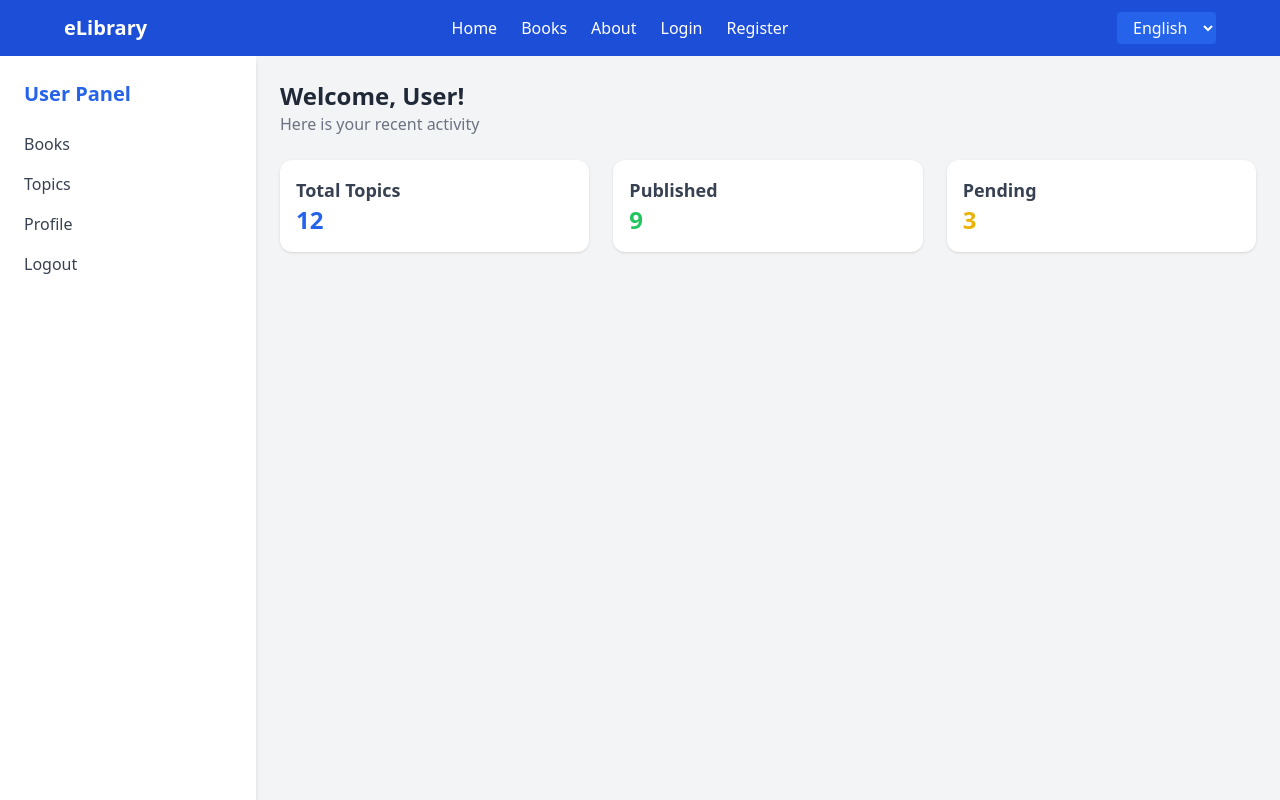
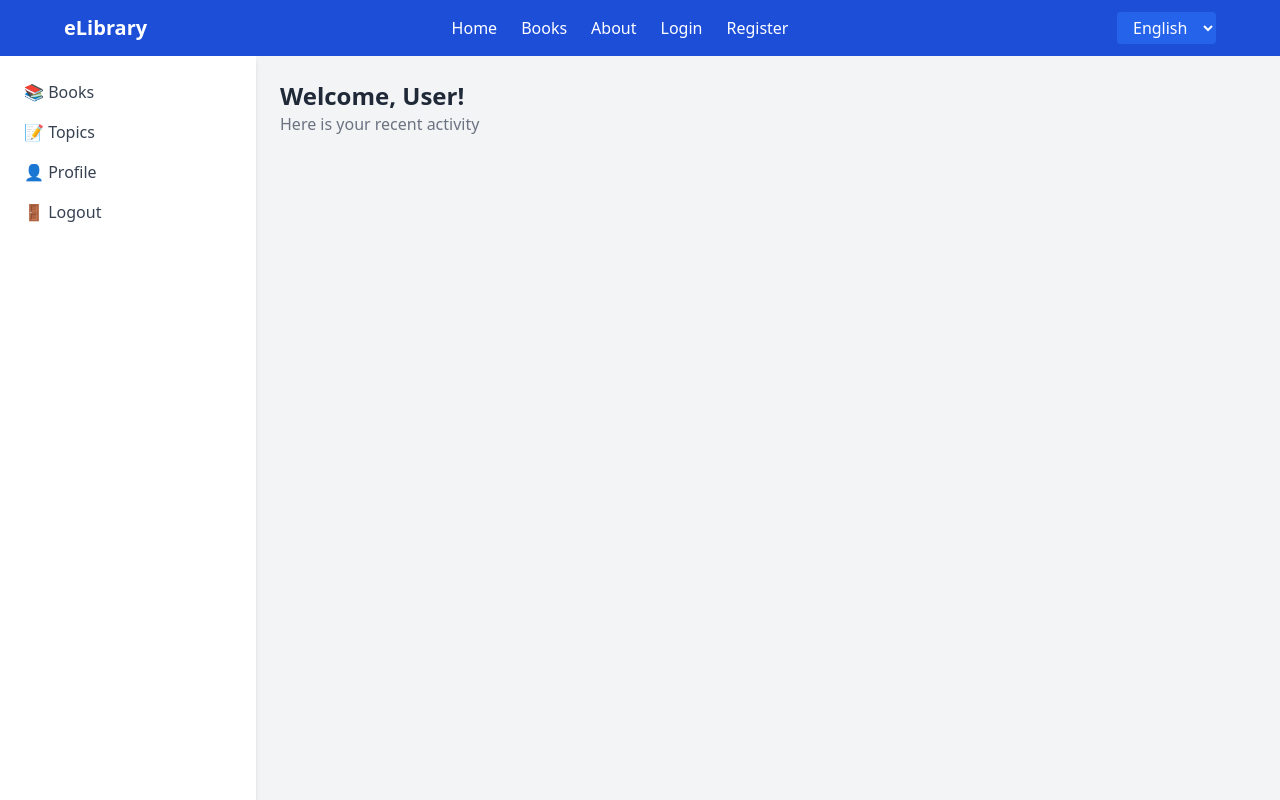
Before and after one commit to hafizullah123/ELIBRARY, a React (Create React App) app in the folder elibrary-frontend/: page /userdashboard in a window 1280 px wide. Shown: the top 800 px of the page. Built offline with nearby package versions, Linux system fonts and the light colour scheme.

Commit message:
complete the  user dashboard

```diff
--- a/elibrary-frontend/src/component/userdashboard.js
+++ b/elibrary-frontend/src/component/userdashboard.js
@@ -1,51 +1,54 @@
-import React from "react";
+import React, { useState } from "react";
 
 export default function UserDashboard() {
+  const [isMenuOpen, setIsMenuOpen] = useState(false);
+
   return (
-    <div className="min-h-screen flex bg-gray-100">
+    <div className="min-h-screen flex flex-col md:flex-row bg-gray-100">
+      {/* Mobile Top Bar */}
+      <div className="md:hidden flex justify-between items-center bg-white p-4 shadow-md">
+        <h2 className="text-xl font-bold text-blue-600">User Panel</h2>
+        <button
+          className="text-gray-600 focus:outline-none"
+          onClick={() => setIsMenuOpen(!isMenuOpen)}
+        >
+          ☰
+        </button>
+      </div>
+
       {/* Sidebar */}
-      <aside className="w-64 bg-white shadow-md p-6">
-        <h2 className="text-xl font-bold text-blue-600 mb-6">User Panel</h2>
+      <aside
+        className={`${
+          isMenuOpen ? "block" : "hidden"
+        } md:block w-full md:w-64 bg-white shadow-md p-6 md:min-h-screen`}
+      >
         <nav className="space-y-4">
           <a href="#" className="text-gray-700 hover:text-blue-600 block">
-            Books
+            📚 Books
           </a>
           <a href="#" className="text-gray-700 hover:text-blue-600 block">
-            Topics
+            📝 Topics
           </a>
           <a href="#" className="text-gray-700 hover:text-blue-600 block">
-            Profile
+            👤 Profile
           </a>
           <a href="#" className="text-gray-700 hover:text-blue-600 block">
-            Logout
+            🚪 Logout
           </a>
         </nav>
       </aside>
 
       {/* Main Content */}
-      <main className="flex-1 p-6">
+      <main className="flex-1 p-4 md:p-6">
         <header className="mb-6">
           <h1 className="text-2xl font-bold text-gray-800">Welcome, User!</h1>
           <p className="text-gray-500">Here is your recent activity</p>
         </header>
 
-        {/* Cards Section */}
-        <section className="grid grid-cols-1 md:grid-cols-2 lg:grid-cols-3 gap-6">
-          <div className="bg-white p-4 rounded-xl shadow hover:shadow-md transition">
-            <h3 className="text-lg font-semibold text-gray-700">
-              Total Topics
-            </h3>
-            <p className="text-2xl font-bold text-blue-600">12</p>
-          </div>
-          <div className="bg-white p-4 rounded-xl shadow hover:shadow-md transition">
-            <h3 className="text-lg font-semibold text-gray-700">Published</h3>
-            <p className="text-2xl font-bold text-green-500">9</p>
-          </div>
-          <div className="bg-white p-4 rounded-xl shadow hover:shadow-md transition">
-            <h3 className="text-lg font-semibold text-gray-700">Pending</h3>
-            <p className="text-2xl font-bold text-yellow-500">3</p>
-          </div>
-        </section>
+        {/* Dashboard Content Placeholder */}
+        {/* <section className="bg-white rounded-xl shadow p-4">
+          <p className="text-gray-600">Dashboard content goes here...</p>
+        </section> */}
       </main>
     </div>
   );
```
